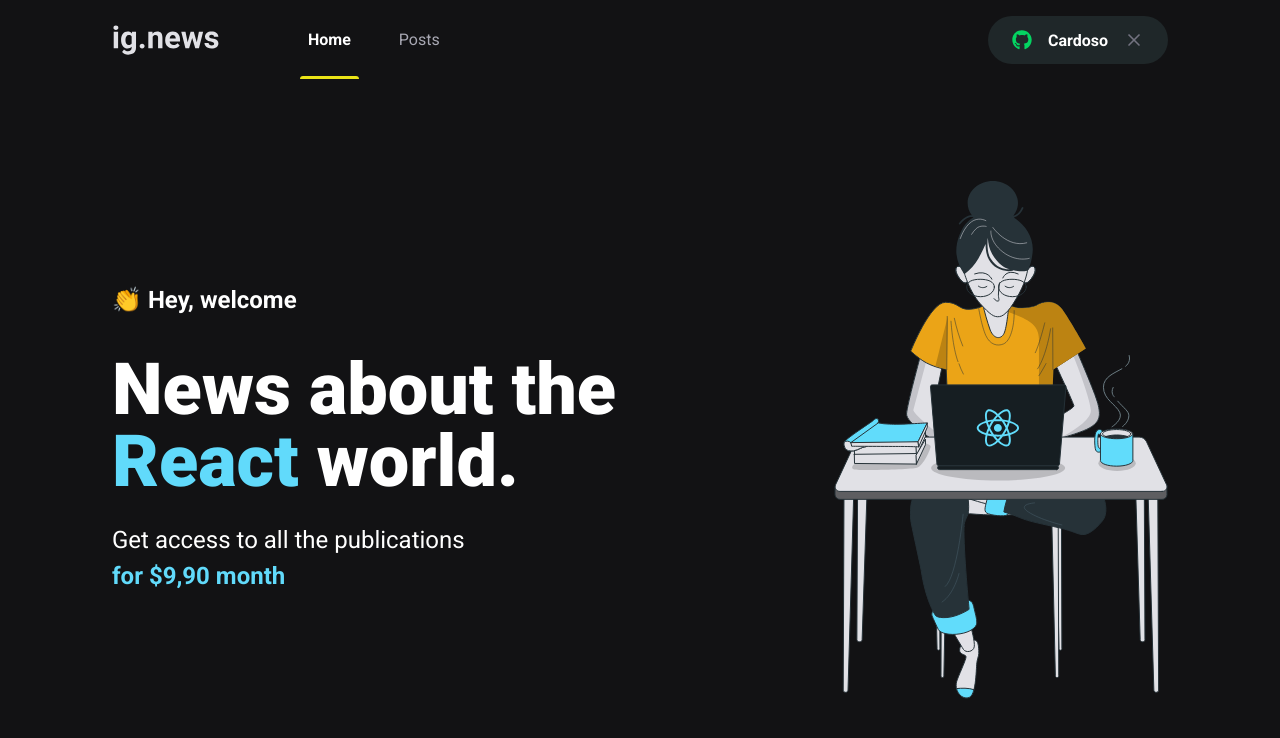
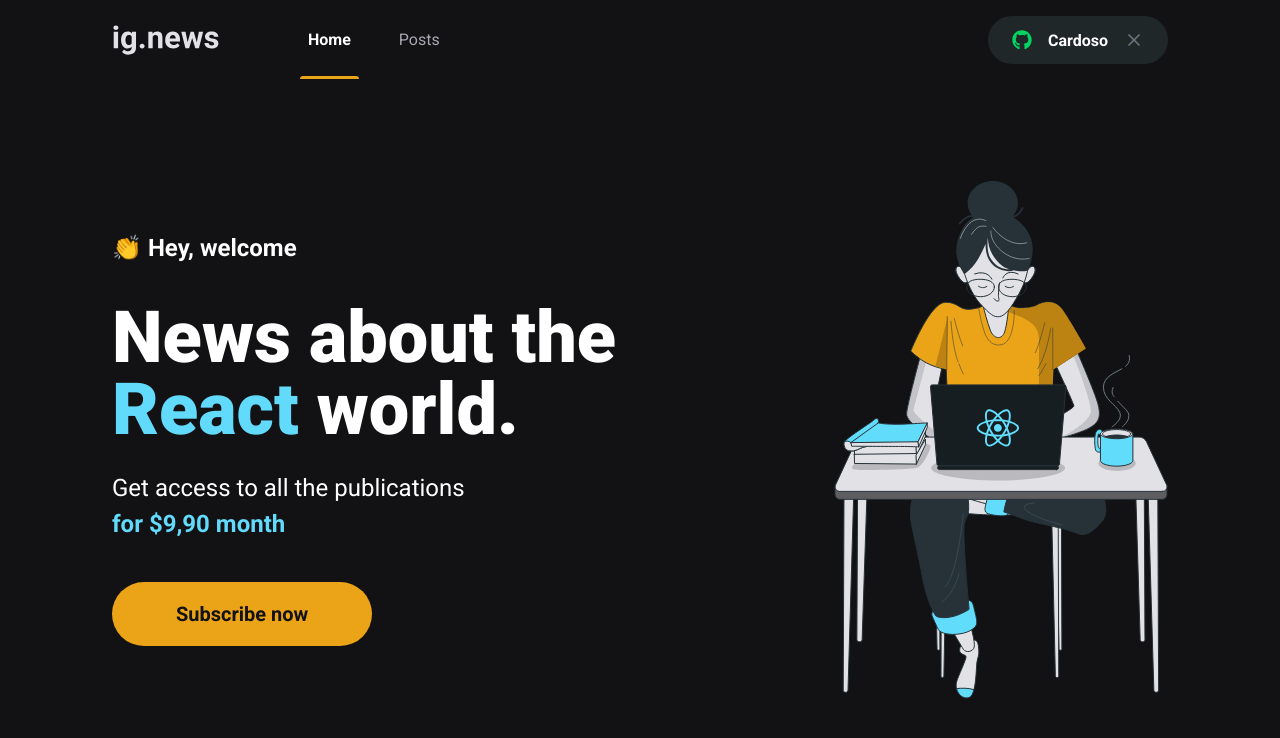
Before and after one commit to ajcadev/ignite-react-ignews, a Next.js app: page / in a window 1280 px wide. Shown: the top 738 px of the page. Built offline with nearby package versions, Linux system fonts and the light colour scheme.

Commit message:
add SubscribeButton component

```diff
--- /dev/null
+++ b/src/components/SubscribeButton/index.tsx
@@ -0,0 +1,6 @@
+import styles from './styles.module.scss'
+export function SubscribeButton() {
+  return(
+    <button type='button' className={styles.subscribeButton}>Subscribe now</button>
+  )
+}
--- /dev/null
+++ b/src/components/SubscribeButton/styles.module.scss
@@ -0,0 +1,20 @@
+.subscribeButton {
+  padding: 0 4rem;
+  height: 4rem;
+  border: 0;
+  border-radius: 2rem;
+  background: var(--yellow-500);
+  color: var(--gray-900);
+  font-size: 1.25rem;
+  font-weight: bold;
+
+  display: flex;
+  align-items: center;
+  justify-content: center;
+
+  transition: filter 0.2s;
+
+  &:hover {
+    filter: brightness(.8);
+  }
+}
--- a/src/pages/home.module.scss
+++ b/src/pages/home.module.scss
@@ -31,10 +31,13 @@
     font-size: 1.5rem;
     line-height: 2.25rem;
     margin-top: 1.5rem;
-
     span {
       color: var(--cyan-500);
       font-weight: bold;
     }
   }
+
+  button {
+    margin-top: 2.5rem;
+  }
 }
--- a/src/pages/index.tsx
+++ b/src/pages/index.tsx
@@ -1,5 +1,6 @@
 import Head from 'next/head'
 import Image from 'next/image'
+import { SubscribeButton } from '../components/SubscribeButton'
 import styles from './home.module.scss'
 export default function Home() {
   return(
@@ -12,6 +13,7 @@ export default function Home() {
           <span>👏 Hey, welcome</span>
           <h1>News about the <span>React</span> world.</h1>
           <p>Get access to all the publications<br /><span>for $9,90 month</span></p>
+          <SubscribeButton />
         </section>
         <Image src="/images/avatar.svg" alt="Girl coding" width='334px' height='520px' />
       </main>
--- a/src/styles/global.scss
+++ b/src/styles/global.scss
@@ -12,7 +12,7 @@
   --gray-850: #1F2729;
   --gray-900: #121214;
   --cyan-500: #61dafb;
-  --yellow-500: #ebe417;
+  --yellow-500: #eba417;
 }
 
 @media (max-width: 1080px) {
```
